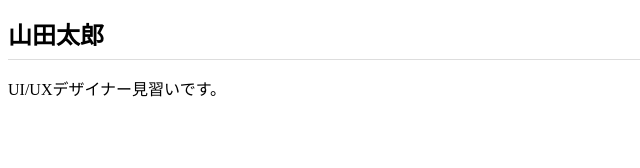
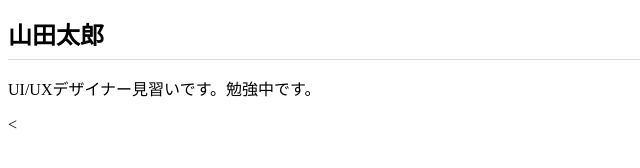
Before and after one commit to anzuuu0905/anzuuu0905.github.io, a plain HTML site: page index.html in a window 1280 px wide. Shown: the whole page, without its empty margins (0-640 px from the left). Drawn offline with Linux system fonts and the light colour scheme.

Commit message:
Add files via upload

```diff
--- a/index.html
+++ b/index.html
@@ -7,6 +7,7 @@
 </head>
 <body>
   <h1>山田太郎</h1>
-  <p>UI/UXデザイナー見習いです。</p>
+  <p>UI/UXデザイナー見習いです。勉強中です。</p>
+  <
 </body>
 </html>
```
